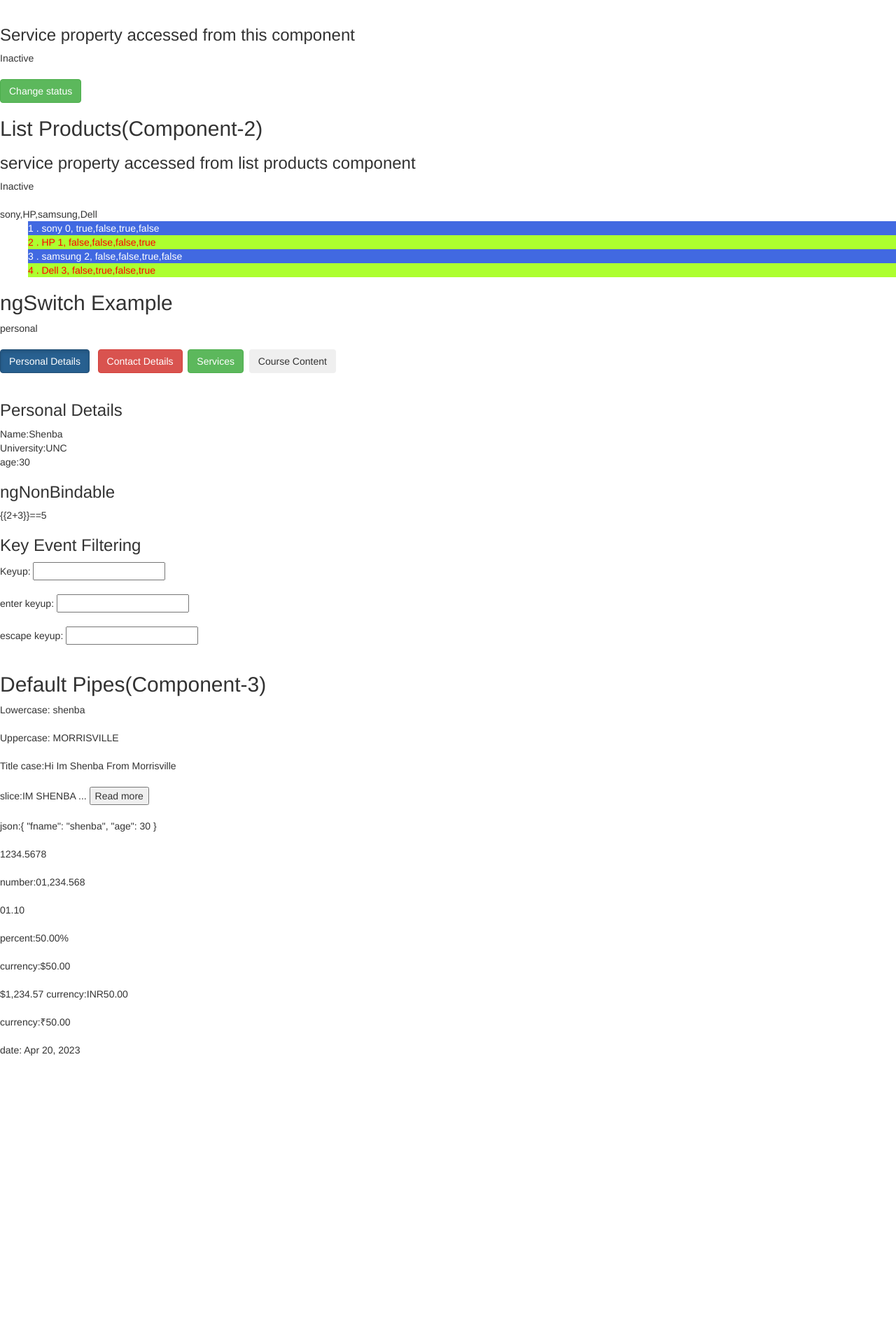
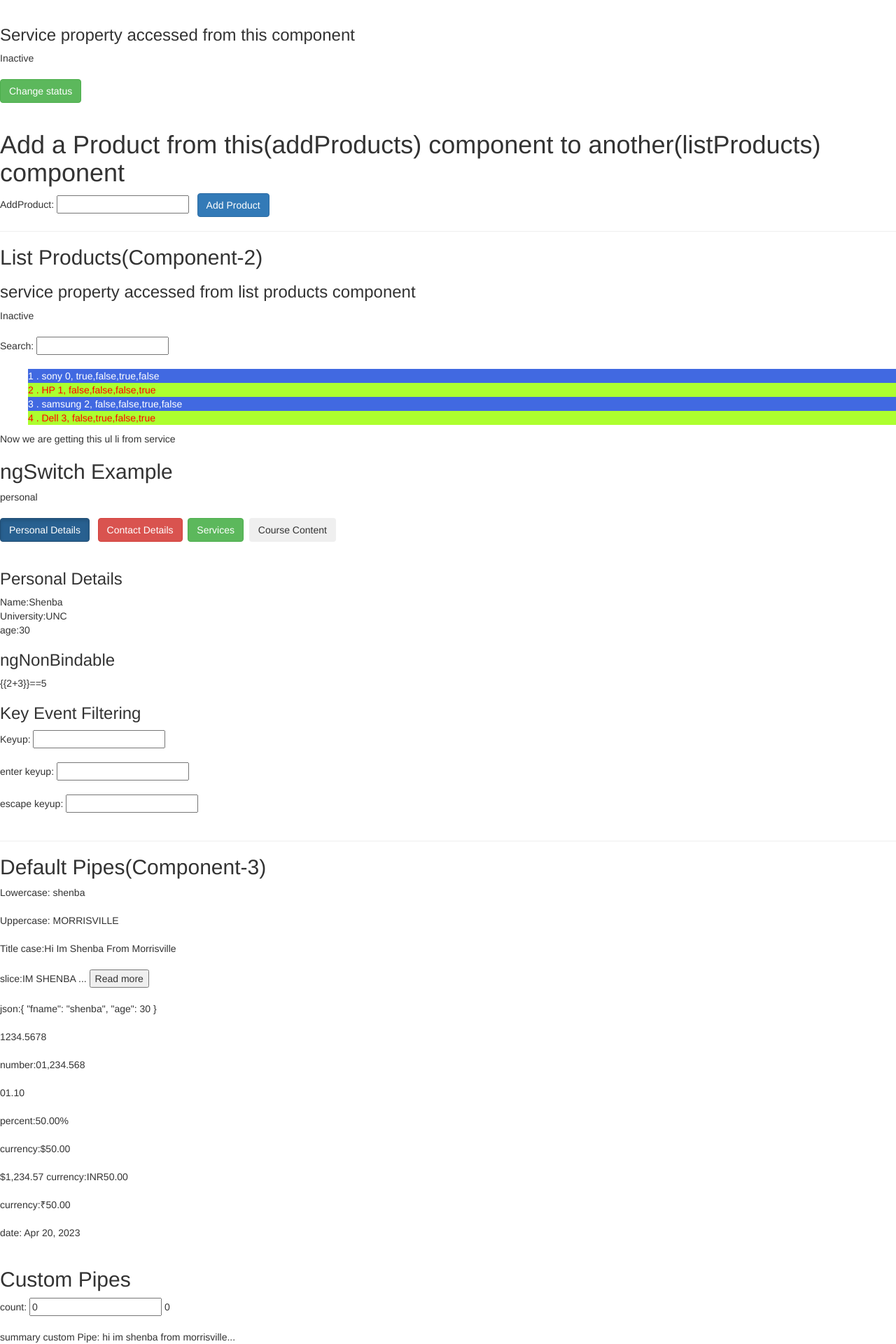
Before and after one commit to shenbagassn/angularBasics, an Angular app: page / in a window 1280 px wide. Shown: the part 486-2406 px from the top of the page at 70% size. Before the commit the page ends 1996 px from the top, so only its background shows below. Built offline with nearby package versions, Linux system fonts and the light colour scheme.

Commit message:
Custom Pipe- Summary pipe and Filter pipe

```diff
--- /dev/null
+++ b/src/app/Pipes/customfilter.pipe.ts
@@ -0,0 +1,17 @@
+import { Pipe, PipeTransform } from '@angular/core';
+
+@Pipe({
+  name: 'customfilter'
+})
+export class CustomfilterPipe implements PipeTransform {
+
+  transform(value: string[], srchtxt: string): string[] {
+    var tempArr = [];
+    for (var i = 0; i < value.length; i++) {
+      if (value[i].toLowerCase().includes(srchtxt.toLowerCase())) {
+        tempArr.push(value[i])
+      }
+    }
+    return tempArr;
+  }
+}
--- a/src/app/Pipes/defaultpipes/defaultpipes.component.html
+++ b/src/app/Pipes/defaultpipes/defaultpipes.component.html
@@ -21,4 +21,7 @@ currency:{{price|currency}} <br> <br>
 currency:{{price|currency:"INR":"code"}} <br> <br>
 
 currency:{{price|currency:"INR"}} <br> <br>
-date: {{lastActive | date}}
+date: {{lastActive | date}} <br> <br>
+<h2>Custom Pipes</h2>
+count: <input type="number" [(ngModel)]="limit"> {{limit}}<br> <br>
+summary custom Pipe: {{msg |summaryCustom:limit}}
--- a/src/app/Pipes/defaultpipes/defaultpipes.component.ts
+++ b/src/app/Pipes/defaultpipes/defaultpipes.component.ts
@@ -6,14 +6,15 @@ import { Component, OnInit } from '@angular/core';
   styleUrls: ['./defaultpipes.component.css']
 })
 export class DefaultpipesComponent implements OnInit {
-username:string="SHENBA";
-place:string="morrisville";
-msg:string="hi im shenba from morrisville";
-obj={fname:"shenba",age:30};
-num=1234.5678;
-data=0.5;
-price=50;
-lastActive= new Date();
+  username: string = "SHENBA";
+  place: string = "morrisville";
+  msg: string = "hi im shenba from morrisville";
+  obj = { fname: "shenba", age: 30 };
+  num = 1234.5678;
+  data = 0.5;
+  price = 50;
+  limit = 0;
+  lastActive = new Date();
   constructor() { }
 
   ngOnInit(): void {
--- /dev/null
+++ b/src/app/Pipes/summary-custom.pipe.ts
@@ -0,0 +1,17 @@
+import { Pipe, PipeTransform } from '@angular/core';
+
+@Pipe({
+  name: 'summaryCustom'
+})
+export class SummaryCustomPipe implements PipeTransform {
+
+  transform(value: string, limit: number): string {
+    console.log(value);
+    console.log(value.length);
+    if (value.length > limit) {
+      return value.substr(limit) + "... ";
+    }
+    return value;
+  }
+
+}
--- a/src/app/addProducts/addProducts.component.html
+++ b/src/app/addProducts/addProducts.component.html
@@ -21,4 +21,9 @@ PdtStatus: {{PdtStatus}}  <br> <br>
 <h3>Service property accessed from this component</h3>
 {{pdtser1.accountStatus}} <br> <br>
 
-<button class="btn btn-success " (click)="changeStatus()">Change status</button>
+<button class="btn btn-success " (click)="changeStatus()">Change status</button> <br> <br>
+<h1>Add a Product from this(addProducts) component to another(listProducts) component</h1>
+AddProduct: <input type="text" [(ngModel)]="addpdt" > &nbsp;
+<button class="btn btn-primary" (click)="addProducts(addpdt)" >Add Product</button>{{addpdt}}
+<hr>
+<app-listproducts></app-listproducts>
--- a/src/app/addProducts/addProducts.component.ts
+++ b/src/app/addProducts/addProducts.component.ts
@@ -12,6 +12,7 @@ export class AddproductsComponent {
     isCreate: boolean = false;
    pdtName:string='ACER';
    pdtName2:string='';
+   addpdt:string='';
 //pdtser1= new ProductService();
 
     constructor(public pdtser1:ProductService) {
@@ -36,4 +37,7 @@ export class AddproductsComponent {
     changeStatus(){
         this.pdtser1.changeStatusService();
     }
+    addProducts(newPdt:string){
+        this.pdtser1.serviceAddProduct(newPdt)
+    }
 }
--- a/src/app/app.component.html
+++ b/src/app/app.component.html
@@ -1,5 +1,4 @@
 <h1>Root Component</h1>
+<app-addproducts></app-addproducts>
 
-<app-addproducts></app-addproducts>
-<app-listproducts></app-listproducts>
 <app-defaultpipes></app-defaultpipes>
--- a/src/app/app.module.ts
+++ b/src/app/app.module.ts
@@ -6,6 +6,8 @@ import { AppComponent } from './app.component';
 import { AddproductsComponent } from './addProducts/addProducts.component';
 import { ListproductsComponent } from './listproducts/listproducts.component';
 import { DefaultpipesComponent } from './Pipes/defaultpipes/defaultpipes.component';
+import { SummaryCustomPipe } from './Pipes/summary-custom.pipe';
+import { CustomfilterPipe } from './Pipes/customfilter.pipe';
 
 
 
@@ -14,7 +16,9 @@ import { DefaultpipesComponent } from './Pipes/defaultpipes/defaultpipes.compone
     AppComponent,
     AddproductsComponent,
     ListproductsComponent,
-    DefaultpipesComponent
+    DefaultpipesComponent,
+    SummaryCustomPipe,
+    CustomfilterPipe
   ],
   imports: [
     BrowserModule,
--- a/src/app/listproducts/listproducts.component.html
+++ b/src/app/listproducts/listproducts.component.html
@@ -1,9 +1,9 @@
 <h2>List Products(Component-2)</h2>
 <h3>service property accessed from list products component</h3>
 {{pdtser2.accountStatus}} <br> <br>
-{{productLists}}
+Search: <input type="text" [(ngModel)]="srchtxt"> <br> <br>
 <ul>
-    <li *ngFor="let pdtArrValue of productLists;index as i,first as f,last as l,even as e,odd as o"
+    <li *ngFor="let pdtArrValue of productLists| customfilter:srchtxt;index as i,first as f,last as l,even as e,odd as o"
     [ngClass]="{'even':e,'odd':o}"
     [ngStyle]="{'color':e?'white':'red'}"
     >
@@ -12,6 +12,8 @@
     </li>
 
 </ul>
+<p> Now we are getting this ul li from service</p>
+
 <h2>ngSwitch Example</h2>
 {{viewmode}} <br> <br>
 <button class="btn btn-primary active">Personal Details</button> &nbsp;
@@ -63,3 +65,5 @@
 Keyup: <input type="text"(keyup)="doEventFiltering($event)"> <br> <br>
 enter keyup:  <input type="text"(keyup.enter)="doEventFiltering($event)"> <br> <br>
 escape keyup:  <input type="text"(keyup.Escape)="doEventFiltering($event)"> <br> <br>
+
+<hr>
--- a/src/app/listproducts/listproducts.component.ts
+++ b/src/app/listproducts/listproducts.component.ts
@@ -7,11 +7,17 @@ import { ProductService } from '../products.service';
   styleUrls: ['./listproducts.component.css']
 })
 export class ListproductsComponent implements OnInit {
-productLists:string[]=["sony","HP","samsung","Dell"];
+productLists:string[]=[];
 viewmode:string='personal';
+srchtxt="";
+
 //pdtser2= new ProductService;//manually create object in normal way
-  constructor(public pdtser2:ProductService) //single ton object
-  { }
+
+constructor(public pdtser2:ProductService) //single ton object
+  {
+    this.productLists=pdtser2.serviceProductList;
+   // this.productLists=pdtser2.getProductListArray()
+  }
 
   ngOnInit(): void {
   }
@@ -21,7 +27,6 @@ viewmode:string='personal';
   doEventFiltering(event:any){
     console.log("event triggered");
     console.log(event);
+  }
 
-
-  }
 }
--- a/src/app/products.service.ts
+++ b/src/app/products.service.ts
@@ -5,6 +5,7 @@ import { Injectable } from "@angular/core";
 })
 export class ProductService{
     accountStatus="Inactive";
+    serviceProductList:string[]=["sony","HP","samsung","Dell"];
     constructor(){
         console.log("product service instance created");
 
@@ -12,5 +13,10 @@ export class ProductService{
     changeStatusService(){
         this.accountStatus= this.accountStatus=="Inactive"?"Active":"Inactive";
     }
-
+    /*getProductListArray(){
+        return this.serviceProductList;
+    }*/
+    serviceAddProduct(newPdt:string){
+this.serviceProductList.push(newPdt);
+    }
 }
```
Also changed, not shown: 2 other files (tests, documents, lock files or other folders).
